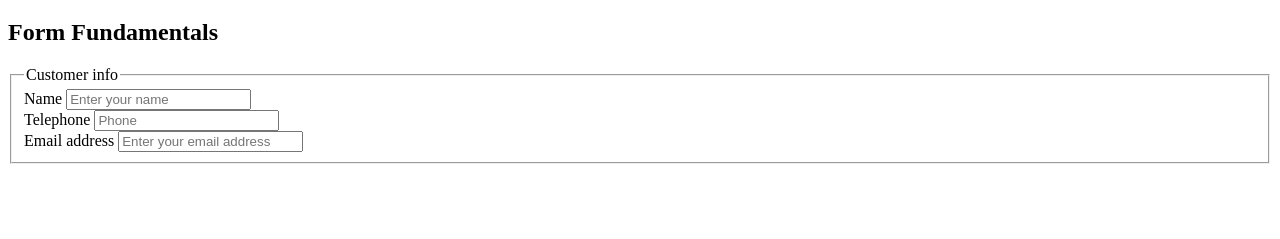
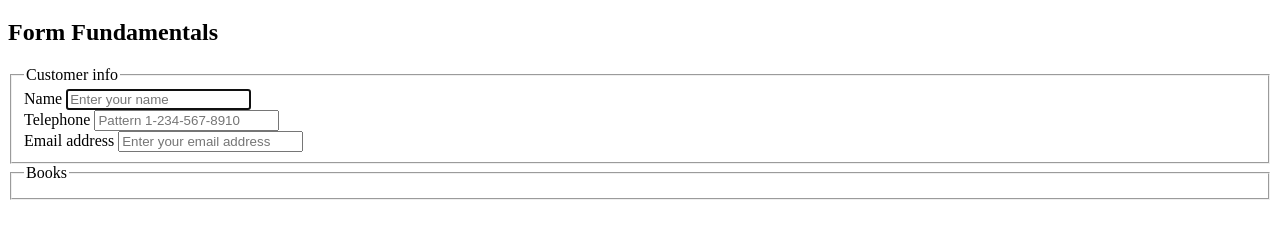
Before and after one commit to Ola1990/zadanie-formularz2, a plain HTML site: page index.html in a window 1280 px wide. Shown: the part 61-300 px from the top of the page. Drawn offline with Linux system fonts and the light colour scheme.

Commit message:
pierwsza część formularza-poprawka

```diff
--- a/index.html
+++ b/index.html
@@ -11,11 +11,15 @@
        <fieldset>
            <legend>Customer info</legend>
            <label for="name">Name</label>
-           <input type="text" name="name" id="name" placeholder="Enter your name"><br>
+           <input type="text" name="name" id="name" placeholder="Enter your name" required autofocus><br>
            <label for="phone">Telephone</label>
-           <input type="text" name="phone" id="phone" placeholder="Phone"><br>
+           <input type="text" name="phone" id="phone" pattern="[0-9]{1}-[0-9]{3}-[0-9]{3}-[0-9]{4}" placeholder="Pattern 1-234-567-8910" required><br>
            <label for="email">Email address</label>
-           <input type="email" name="mail" id="email" placeholder="Enter your email address">
+           <input type="email" name="mail" id="email" placeholder="Enter your email address" required>
+       </fieldset>
+       <fieldset>
+           <legend>Books</legend>
+
        </fieldset>
    </form>
 
```
